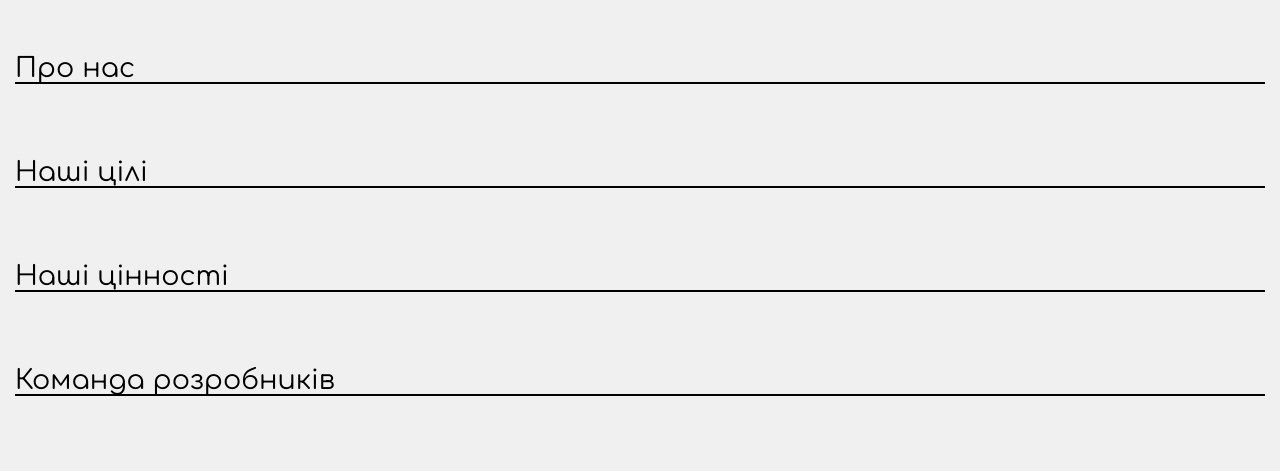
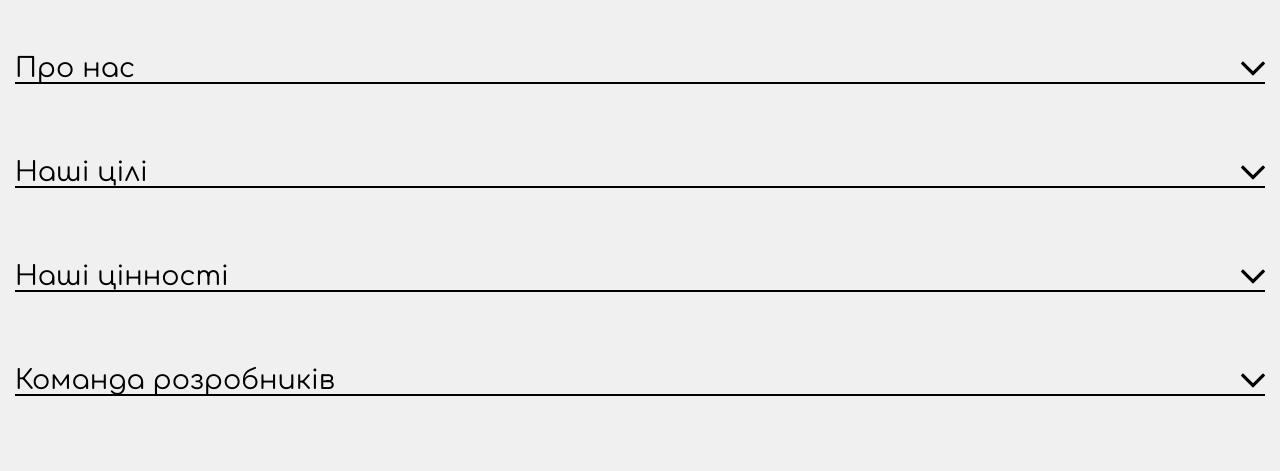
Before and after one commit to BotsiunDenys/soldiers_hub_project, a React (Vite) app: page /about in a window 1280 px wide. Shown: the part 161-632 px from the top of the page. Built offline with nearby package versions, Linux system fonts and the light colour scheme.

Commit message:
about page ready

```diff
--- /dev/null
+++ b/src/components/Spoiler/Spoiler.jsx
@@ -0,0 +1,92 @@
+import { useState } from "react";
+import { AnimatePresence, motion } from "framer-motion";
+
+import styles from "./Spoiler.module.scss";
+import arrow from "../../assets/svg/arrow.svg";
+
+const Spoiler = ({ children, title }) => {
+  const [isVisible, setVisible] = useState(false);
+
+  return (
+    <div className={styles.spoiler}>
+      <h3 className={styles.spoilerTitle} onClick={() => setVisible(!isVisible)}>
+        {title}
+        <motion.img
+          src={arrow}
+          style={{ width: "24px" }}
+          animate={isVisible ? "open" : "closed"}
+          variants={{
+            open: { rotate: 540, transition: { ease: [0.2, 0.7, 0.3, 1], duration: 1 } },
+            closed: { rotate: 0, transition: { ease: [0.2, 0.7, 0.3, 1], duration: 1 } },
+          }}
+        />
+      </h3>
+      <AnimatePresence>
+        {isVisible && (
+          <motion.div
+            className={styles.textContainer}
+            animate={{
+              height: "auto",
+              transition: {
+                type: "spring",
+                bounce: 0.3,
+                duration: 1,
+              },
+            }}
+            initial={{ height: 0 }}
+            exit={{
+              height: 0,
+              transition: {
+                duration: 0.5,
+              },
+            }}
+          >
+            {children}
+          </motion.div>
+        )}
+      </AnimatePresence>
+    </div>
+  );
+};
+
+export default Spoiler;
+
+/** <div className={styles.spoiler}>
+      <h3 className={styles.spoilerTitle} onClick={() => setVisible(!isVisible)}>
+        {title}
+      </h3>
+      <motion.div initial={false} animate={isVisible ? "open" : "closed"}>
+        <div className={styles.textContainer}>{children}</div>
+      </motion.div>
+    </div>
+
+    animate={{
+              clipPath: "inset(0% 0% 0% 0% round 10px)",
+              transition: {
+                type: "spring",
+                bounce: 0,
+                duration: 0.7,
+                delayChildren: 0.3,
+                staggerChildren: 0.05,
+              },
+            }}
+            initial={{
+              clipPath: "inset(10% 50% 90% 50% round 10px)",
+              transition: {
+                type: "spring",
+                bounce: 0,
+                duration: 0.3,
+              },
+            }}
+            exit={{
+              clipPath: "inset(10% 50% 90% 50% round 10px)",
+              transition: {
+                type: "spring",
+                bounce: 0,
+                duration: 0.3,
+              },
+            }}
+
+
+
+    */
--- /dev/null
+++ b/src/components/Spoiler/Spoiler.module.scss
@@ -0,0 +1,19 @@
+.spoiler {
+  .spoilerTitle {
+    display: flex;
+    justify-content: space-between;
+
+    font-size: 27px;
+    border-bottom: 2px solid black;
+    margin-bottom: 25px;
+    cursor: pointer;
+  }
+
+  .textContainer {
+    overflow: hidden;
+    line-height: 24px;
+    display: flex;
+    flex-direction: column;
+    row-gap: 25px;
+  }
+}
--- a/src/pages/About/About.jsx
+++ b/src/pages/About/About.jsx
@@ -1,5 +1,7 @@
+import styles from "./About.module.scss";
+
 import HeroSupports from "../../components/HeroSupports/HeroSupports";
-import styles from "./About.module.scss";
+import Spoiler from "../../components/Spoiler/Spoiler";
 
 const About = () => {
   return (
@@ -8,47 +10,41 @@ const About = () => {
         <div className={styles.aboutContainer}>
           <h2 className={styles.title}>Soldiers`Support</h2>
           <div className={styles.spoilersContainer}>
-            <div className={styles.spoiler}>
-              <h3 className={styles.spoilerTitle}>Про нас</h3>
-              <div className={styles.textContainer}>
+            <Spoiler title="Про нас">
               <p className={styles.spoilerText}>
                 Soldiers`Support - це не лише платформа, але й спільнота, яка виникла з потреби
                 об'єднати усі благодійні зусилля в єдину базу даних. Наша історія почалася під час
-                  воєнних подій в Україні проти Росії, коли ми відчули необхідність створити щось,
-                  що допоможе людям висловити свою підтримку та зробити реальні зміни.
+                воєнних подій в Україні проти Росії, коли ми відчули необхідність створити щось, що
+                допоможе людям висловити свою підтримку та зробити реальні зміни.
               </p>
               <p className={styles.spoilerText}>
                 БФ "Soldiers`Support" народився з бажання створити чітку базу даних благодійних
-                  зборів - від підтримки військових до допомоги місцевим громадам, які постраждали
-                  від війни чи природних катаклізмів. Ми прагнемо забезпечити кожному можливість не
-                  лише приєднатися до існуючих ініціатив, але й створити власний благодійний збір
-                  всього за кілька кліків.
+                зборів - від підтримки військових до допомоги місцевим громадам, які постраждали від
+                війни чи природних катаклізмів. Ми прагнемо забезпечити кожному можливість не лише
+                приєднатися до існуючих ініціатив, але й створити власний благодійний збір всього за
+                кілька кліків.
               </p>
               <p className={styles.spoilerText}>
-                  Ми систематично розвиваємося та розширюємо можливості, щоб кожен, хто підтримує
-                  нашу мету, міг знайти тут свій спосіб допомоги та взаємодії. <br /> Долучайтеся до
-                  нас, долучайтеся до змін - разом ми здатні зробити більше!
+                Ми систематично розвиваємося та розширюємо можливості, щоб кожен, хто підтримує нашу
+                мету, міг знайти тут свій спосіб допомоги та взаємодії. <br /> Долучайтеся до нас,
+                долучайтеся до змін - разом ми здатні зробити більше!
               </p>
-              </div>
-            </div>
-            <div className={styles.spoiler}>
-              <h3 className={styles.spoilerTitle}>Наші цілі</h3>
-              <div className={styles.textContainer}>
+            </Spoiler>
+            <Spoiler title="Наші цілі">
               <p className={styles.spoilerText}>
-                  Ціль "Soldiers`Support" полягає в тому, щоб створити прозору та динамічну
-                  платформу, яка об'єднує та спрощує благодійні зусилля для підтримки тих, хто
-                  найбільше потребує допомоги. Ми прагнемо:
+                Ціль "Soldiers`Support" полягає в тому, щоб створити прозору та динамічну платформу,
+                яка об'єднує та спрощує благодійні зусилля для підтримки тих, хто найбільше потребує
+                допомоги. Ми прагнемо:
               </p>
               <ol className={styles.spoilerList}>
                 <li className={styles.listItem}>
-                    Об'єднувати Громаду: наша ціль - об'єднати людей, які бажають допомагати,
-                    надаючи їм зручну та ефективну платформу для підтримки в різних благодійних
-                    ініціативах.
+                  Об'єднувати Громаду: наша ціль - об'єднати людей, які бажають допомагати, надаючи
+                  їм зручну та ефективну платформу для підтримки в різних благодійних ініціативах.
                 </li>
                 <li className={styles.listItem}>
                   Забезпечити Прозорість: ми прагнемо забезпечити абсолютну прозорість у розподілі
-                    коштів та цільовому використанні зібраних пожертв. Кожен донор має право знати,
-                    як його внесок сприяє реальним змінам.
+                  коштів та цільовому використанні зібраних пожертв. Кожен донор має право знати, як
+                  його внесок сприяє реальним змінам.
                 </li>
                 <li className={styles.listItem}>
                   Підтримувати Різноманіття Зборів: наша платформа ставить за мету об'єднати
@@ -57,14 +53,13 @@ const About = () => {
                 </li>
                 <li className={styles.listItem}>
                   Сприяти Активній Участі: ми хочемо, щоб кожен користувач не лише брав участь у
-                    наявних зборах, але й мав можливість створювати свої власні благодійні
-                    ініціативи.
+                  наявних зборах, але й мав можливість створювати свої власні благодійні ініціативи.
                 </li>
                 <li className={styles.listItem}>
                   Розвивати та Зростати: "Soldiers`Support" прагне постійно розвивати свої
-                    можливості та сервіси, щоб надавати ще більше варіантів для допомоги та
-                    підтримки. Наша віра базується на постійному розвитку і готовності адаптуватися
-                    до змін потреб нашої спільноти.
+                  можливості та сервіси, щоб надавати ще більше варіантів для допомоги та підтримки.
+                  Наша віра базується на постійному розвитку і готовності адаптуватися до змін
+                  потреб нашої спільноти.
                 </li>
               </ol>
               <p className={styles.spoilerText}>
@@ -72,11 +67,8 @@ const About = () => {
                 людей, які об'єднують свої зусилля для досягнення спільної мети — зробити світ
                 кращим місцем через активну благодійність та взаємодію.
               </p>
-              </div>
-            </div>
-            <div className={styles.spoiler}>
-              <h3 className={styles.spoilerTitle}>Наші цінності</h3>
-              <div className={styles.textContainer}>
+            </Spoiler>
+            <Spoiler title="Наші цінності">
               <p className={styles.spoilerText}>
                 Наші цінності відображають суть та мету нашої платформи «Soldiers`Support»:
               </p>
@@ -106,11 +98,8 @@ const About = () => {
                 Ці цінності лежать в основі наших дій, надаючи платформі "Soldiers' Support"
                 конкретний та значущий характер у галузі благодійності.
               </p>
-              </div>
-            </div>
-            <div className={styles.spoiler}>
-              <h3 className={styles.spoilerTitle}>Команда розробників</h3>
-              <div className={styles.textContainer}>
+            </Spoiler>
+            <Spoiler title="Команда розробників">
               <p className={styles.spoilerText}>
                 Губчакевич Вадим - Project manager, UI/UX designer, копірайтер
                 <br />
@@ -120,8 +109,7 @@ const About = () => {
                 <br />
                 Гуменюк Крістіна - UI/UX designer, копірайтер
               </p>
-              </div>
-            </div>
+            </Spoiler>
           </div>
         </div>
       </section>
--- a/src/pages/About/About.module.scss
+++ b/src/pages/About/About.module.scss
@@ -27,31 +27,10 @@
   }
 }
 
-.spoiler {
-  .spoilerTitle {
-    font-size: 27px;
-    border-bottom: 2px solid black;
-    margin-bottom: 25px;
-  }
+.listItem {
+  margin: 0 0 20px 30px;
 
-  .textContainer {
-    line-height: 24px;
-    display: none;
-    flex-direction: column;
-    row-gap: 25px;
-  }
-
-  .spoilerText {
-  }
-
-  .spoilerList {
-  }
-
-  .listItem {
-    margin: 0 0 20px 30px;
-
-    &:last-child {
-      margin-bottom: 0;
-    }
+  &:last-child {
+    margin-bottom: 0;
   }
 }
```
Also changed, not shown: src/assets/svg/arrow.svg (added). Lines whose indentation alone changed are shown as unchanged.
